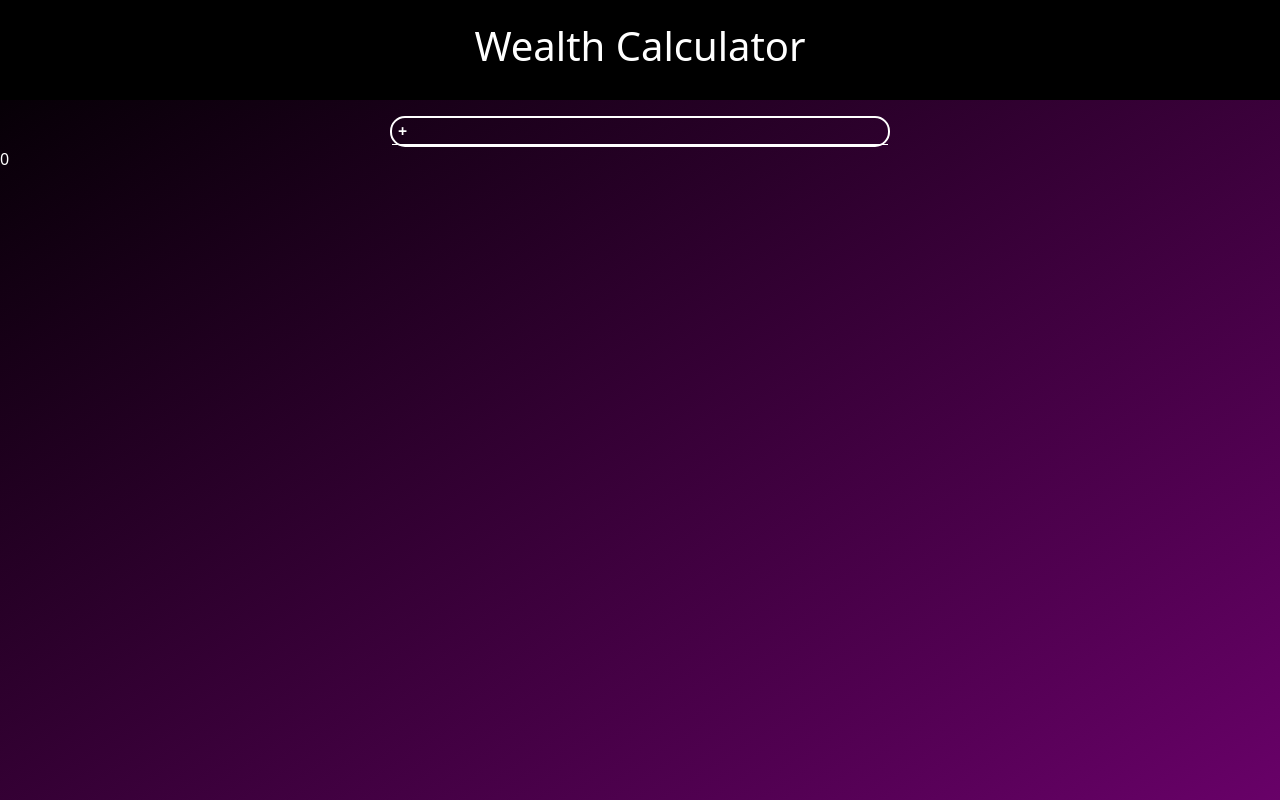
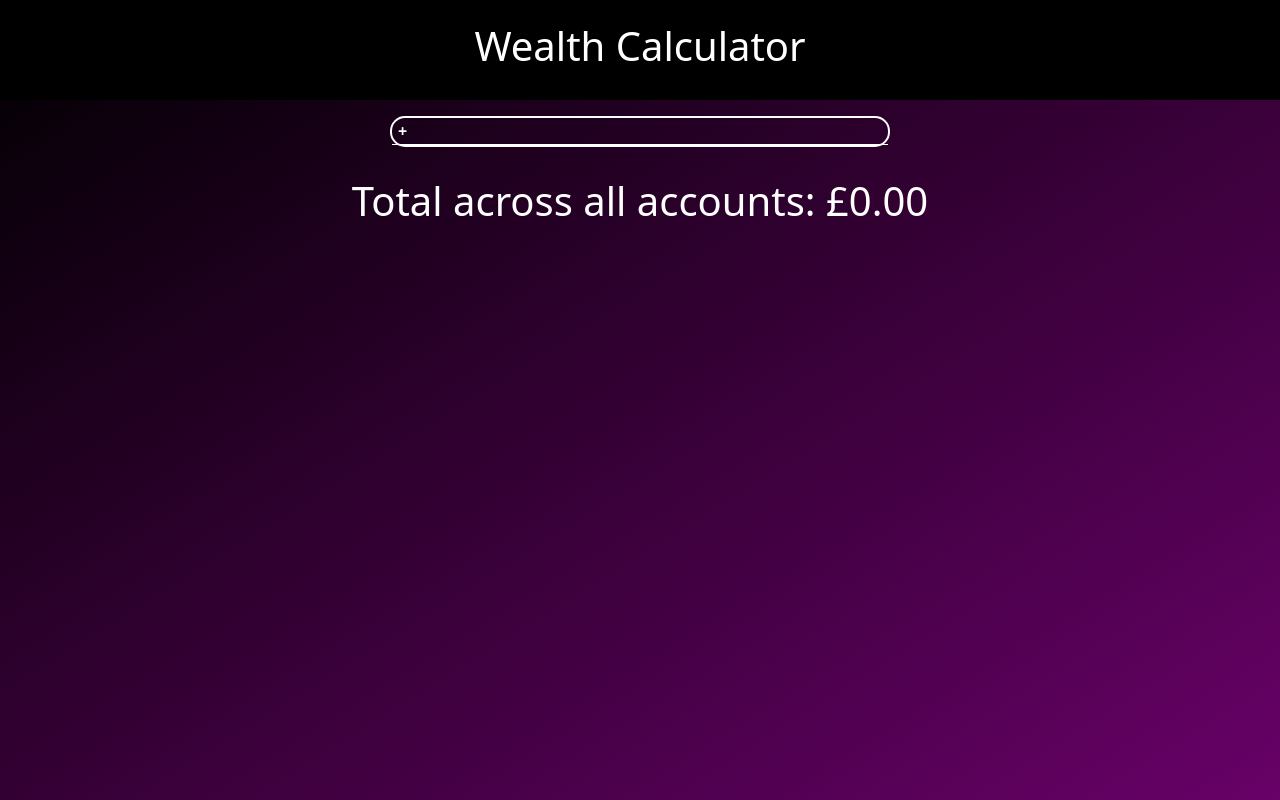
Before and after one commit to mikeharrison734/wealth-multiplier, a React (Create React App) app: page / in a window 1280 px wide. Built offline with nearby package versions, Linux system fonts and the light colour scheme.

Commit message:
Fix totaliser and some styling. closes #8

```diff
--- a/src/components/Account.jsx
+++ b/src/components/Account.jsx
@@ -2,24 +2,17 @@ import { useContext } from "react";
 import "../index.css";
 import NumberInput from "./NumberInput";
 import { AccountContext } from "../store/account-context";
-
-const currencyFormatter = new Intl.NumberFormat("en-UK", {
-  style: "currency",
-  currency: "GBP",
-});
+import currencyFormatter from "../util/currency";
 
 export default function Account({ accountId }) {
   const { accounts, updateAccount } = useContext(AccountContext);
   const account = accounts.find((account) => account.id === accountId);
-
-  console.log(`account.currentInvestments: ${account.currentInvestments}`);
 
   const currentInvestments = account.currentInvestments;
   const monthlyInvestment = account.monthlyInvestment;
   const monthlyInvestmentGrowth = account.monthlyInvestmentGrowth;
   const currentAge = account.currentAge;
   const retirementAge = account.retirementAge;
-  const totalCash = account.totalCash;
 
   const currentAgeInMonths = currentAge * 12.0;
   const retirementAgeInMonths = retirementAge * 12.0;
@@ -45,8 +38,7 @@ export default function Account({ accountId }) {
         parseFloat(currentMonthlyInvestment);
     }
 
-    account.totalCash = tempTotalCash;
-    updateAccount(account);
+    account.totalCashAtRetirement = tempTotalCash;
   }
 
   function calculateTotalCashAtRetirement(e) {
@@ -57,7 +49,6 @@ export default function Account({ accountId }) {
     let invalidInput = false;
     fd.forEach((input) => {
       if (isNaN(input)) {
-        console.log("not a number");
         invalidInput = true;
         return;
       }
@@ -65,10 +56,9 @@ export default function Account({ accountId }) {
 
     if (invalidInput) return;
 
-    console.log("made it to the end");
     calculateTotalCash();
 
-    updateAccount({ ...account, totalCashAtRetirement: totalCash });
+    updateAccount({ ...account });
   }
 
   return (
@@ -120,7 +110,7 @@ export default function Account({ accountId }) {
         Calculate
       </button>
       <h3 className="mt-2">
-        Total Cash At Retirement: {currencyFormatter.format(totalCash)}
+        Total Cash At Retirement: {currencyFormatter.format(account.totalCashAtRetirement)}
       </h3>
     </form>
   );
--- a/src/components/AccountContainer.jsx
+++ b/src/components/AccountContainer.jsx
@@ -10,16 +10,18 @@ export default function AccountContainer() {
     setActiveAccountId(id);
   }
 
-  console.log(`active account id: ${activeAccountId}`);
-
   return (
     <div className="m-auto account-container">
       <div id="tabs" className="d-flex w-100 border-bottom border-white">
         {accounts.map((account) => {
+          let cssClasses = "bg-transparent text-white account-button";
+          if (account.id === activeAccountId) {
+            cssClasses = "account-button open-tab";
+          }
           return (
             <button
               key={account.id}
-              className="bg-transparent text-white account-button"
+              className={cssClasses}
               onClick={() => handleSetActiveAccountId(account.id)}
             >
               Account {account.id}
--- a/src/components/Totaliser.jsx
+++ b/src/components/Totaliser.jsx
@@ -1,5 +1,6 @@
 import { useContext } from "react"
 import { AccountContext } from "../store/account-context";
+import currencyFormatter from "../util/currency";
 
 export default function Totaliser() {
     const { accounts } = useContext(AccountContext);
@@ -7,13 +8,10 @@ export default function Totaliser() {
     let totalCash = 0;
 
     accounts.forEach((account) => {
-        console.log(`total cash at retirement for account with id ${account.id}: ${account.totalCashAtRetirement}`);
-        totalCash += account.totalCashAtRetirement;
+        totalCash += Number(account.totalCashAtRetirement);
     });
 
-    console.log(`total cash in totaliser: ${totalCash}`);
-
-    return <div>
-        {totalCash}
+    return <div className="totaliser">
+        <h1>Total across all accounts: {currencyFormatter.format(totalCash)}</h1>
     </div>
 }
--- a/src/index.css
+++ b/src/index.css
@@ -56,3 +56,14 @@ ul {
 #tabs > button {
   font-weight: 700;
 }
+
+.totaliser {
+  width: fit-content;
+  margin: auto;
+  margin-top: 30px;
+}
+
+.open-tab {
+  color: black;
+  background-color: white;
+}
--- a/src/store/account-context.jsx
+++ b/src/store/account-context.jsx
@@ -10,18 +10,12 @@ function accountReducer(state, action) {
   if (action.type === "ADD_ACCOUNT") {
     const updatedAccounts = [...state.accounts];
 
-    console.log(`updatedAccounts: ${updatedAccounts}`);
-    console.log(updatedAccounts);
-    console.log(updatedAccounts.length);
-
     let lastId;
     if (updatedAccounts.length > 0) {
       lastId = updatedAccounts[updatedAccounts.length - 1].id;
     } else {
       lastId = 0;
     }
-
-    console.log(`lastId: ${lastId}`);
 
     updatedAccounts.push({
       id: lastId + 1,
--- /dev/null
+++ b/src/util/currency.js
@@ -0,0 +1,6 @@
+const currencyFormatter = new Intl.NumberFormat("en-UK", {
+    style: "currency",
+    currency: "GBP",
+});
+
+export default currencyFormatter;
```
